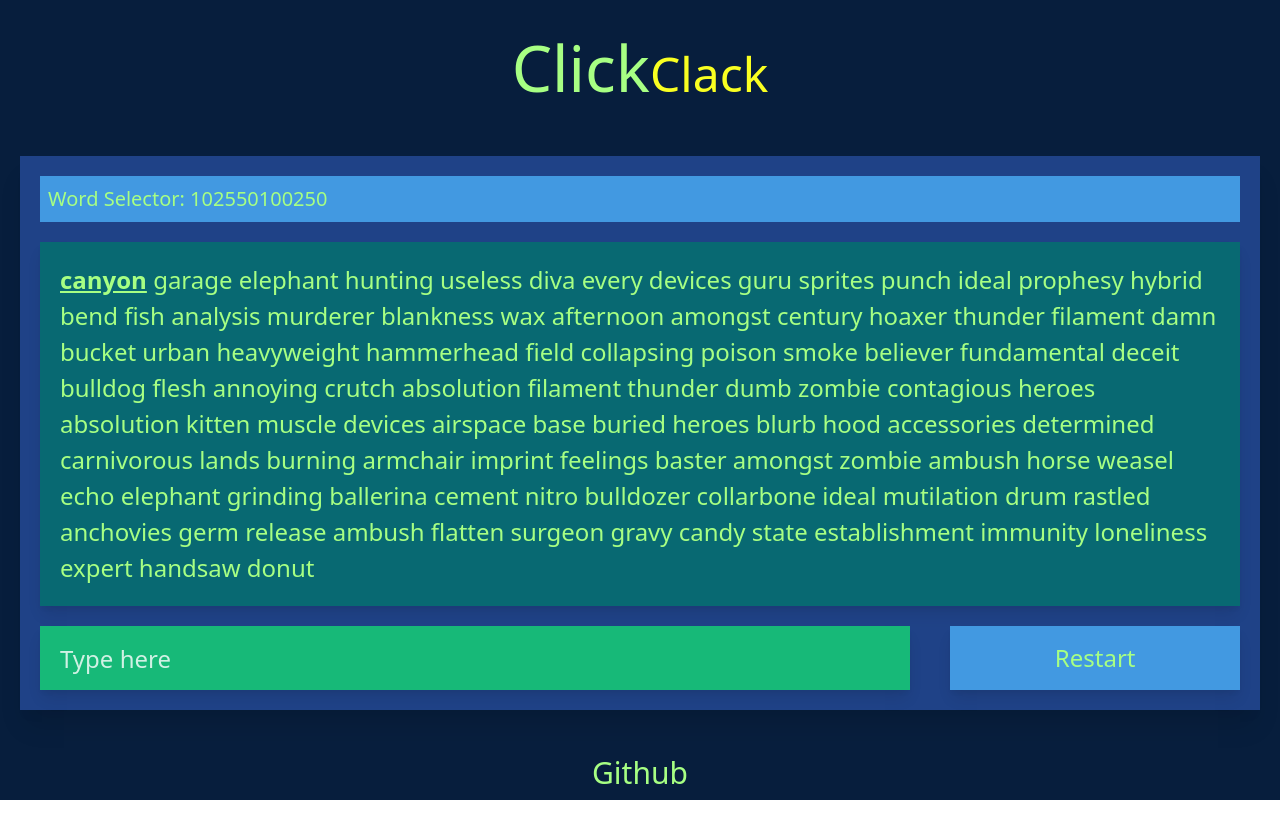
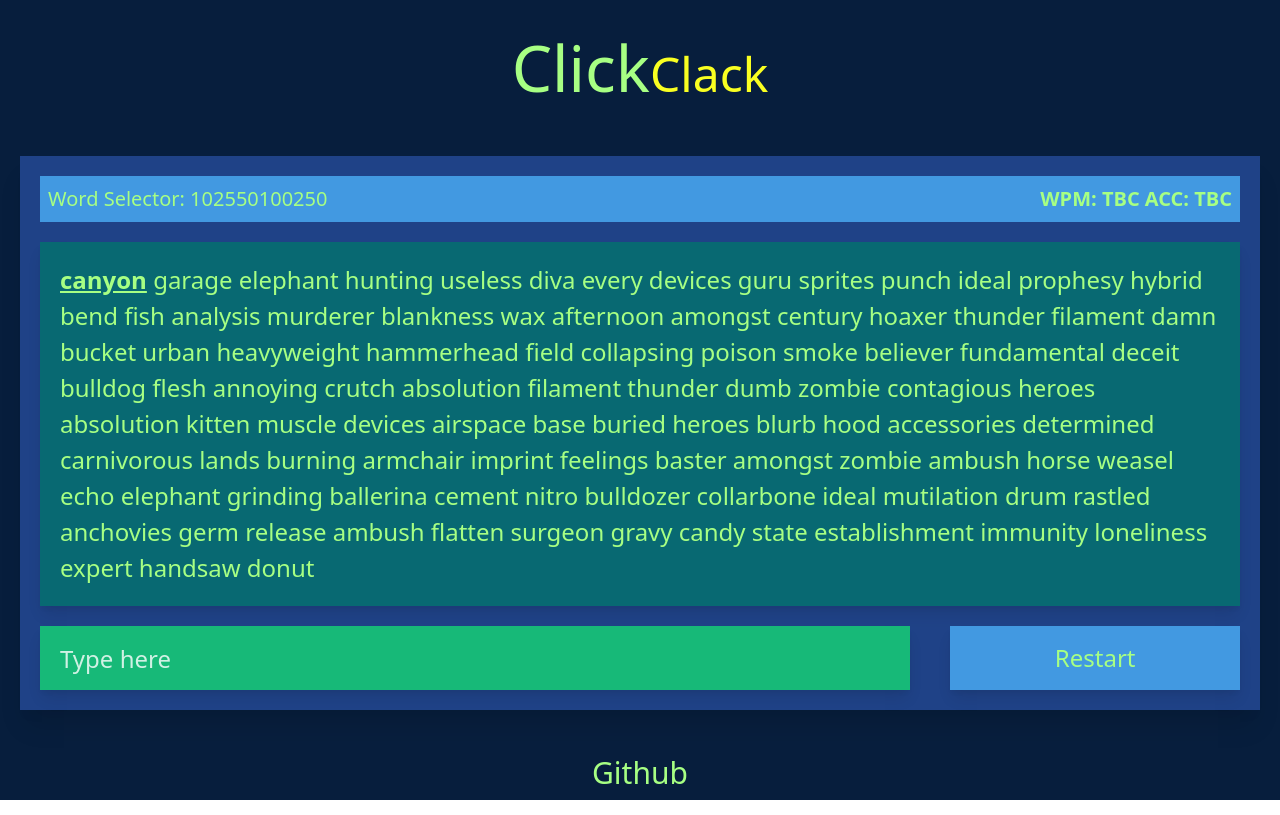
Before and after one commit to nhzaci/ClickClack, a Nuxt app: page / in a window 1280 px wide. Built offline with nearby package versions, Linux system fonts and the light colour scheme.

Commit message:
Fixed WPM and Accuracy

```diff
--- a/components/TypeTest.vue
+++ b/components/TypeTest.vue
@@ -2,12 +2,17 @@
     <div class="container">
         <div class="main-card space-y-5">
             <div class="word-sel">
+                <div class="">
                     Word Selector:
                     <button @click="set_wordCount(10)">10</button>
                     <button @click="set_wordCount(25)">25</button>
                     <button @click="set_wordCount(50)">50</button>
                     <button @click="set_wordCount(100)">100</button>
                     <button @click="set_wordCount(250)">250</button>
+                </div>
+                <div>
+                    <h1 class="font-semibold">{{ fullWPM }}</h1>
+                </div>
             </div>
             <div class="word-box" v-html="currWordHTML"/>
             <div class="space-y-5">
@@ -17,7 +22,7 @@
                     <input type="text" class="text-input w-full" placeholder="Type here" v-if="isComplete" />
                 </div>
                 <div class="complete-box space-y-2" v-if="isComplete">
-                    <h1 class="align-middle" style="color:#071e3d;">You have completed it! WPM:{{ fullWPM }} ACC: {{ fullACC }}</h1>
+                    <h1 class="align-middle" style="color:#071e3d;">Another one?</h1>
                     <button class="restart-button" @click="reloadPage">Restart</button>
                 </div>
             </div>
@@ -61,9 +66,8 @@ export default {
             }
             //console.log(this.fullTextInput);
         },
-        reloadPage(count = 100) {
+        reloadPage(count) {
             window.location.reload();
-            this.wordCount = count;
         },
         set_wordCount(count) {
             this.wordCount = count;
@@ -97,24 +101,33 @@ export default {
             return textBoxSplit.join(" ");
         },
         fullWPM() {
+            if (!this.isComplete) {
+                return "WPM: TBC ACC: TBC"
+            }
+
             let correctChar = 0;
             let wrongChar = 0;
             let textInputSplit = this.fullTextInput.split(" ");
             let textBoxSplit = this.textBox.split(" ");
             for (let i = 0; i < textInputSplit.length; i++) {
                 if (textInputSplit[i] === textBoxSplit[i]) {
-                    correctChar += textInputSplit.length;
+                    correctChar += textInputSplit[i].length + 1;
+                    if (i !== textInputSplit.length - 1) {
+                        correctChar += 1
+                    }
                 } else {
-                    wrongChar += textInputSplit.length;
+                    wrongChar += textInputSplit[i].length;
+                    if (i !== textInputSplit.length - 1) {
+                        wrongChar += 1
+                    }
                 }
             }
             //console.log(correctChar);
             //console.log(wrongChar);
-            //console.log(this.timeCompl - this.startTime);
-            return Math.round((correctChar / 5) / (this.timeCompl - this.startTime) * 1000 * 60);
-        },
-        fullACC() {
-            return 0;
+            console.log(this.timeCompl - this.startTime);
+            let wpm = Math.round((correctChar / 5) / ((this.timeCompl - this.startTime) / 1000 / 60));
+            let acc = Math.round(correctChar / (correctChar + wrongChar) * 100);
+            return `WPM: ${wpm} ACC: ${acc}%`;
         },
         textBox() {
             let wordString = ''
@@ -153,7 +166,7 @@ export default {
 }
 
 .word-sel {
-    @apply text-xl bg-blue-500 p-2;
+    @apply text-xl bg-blue-500 p-2 flex justify-between;
     color: #a7ff83;
 }
 
```
Also changed, not shown: layouts/README.md (deleted), middleware/README.md (deleted), pages/README.md (deleted), static/README.md (deleted). Lines whose indentation alone changed are shown as unchanged.
